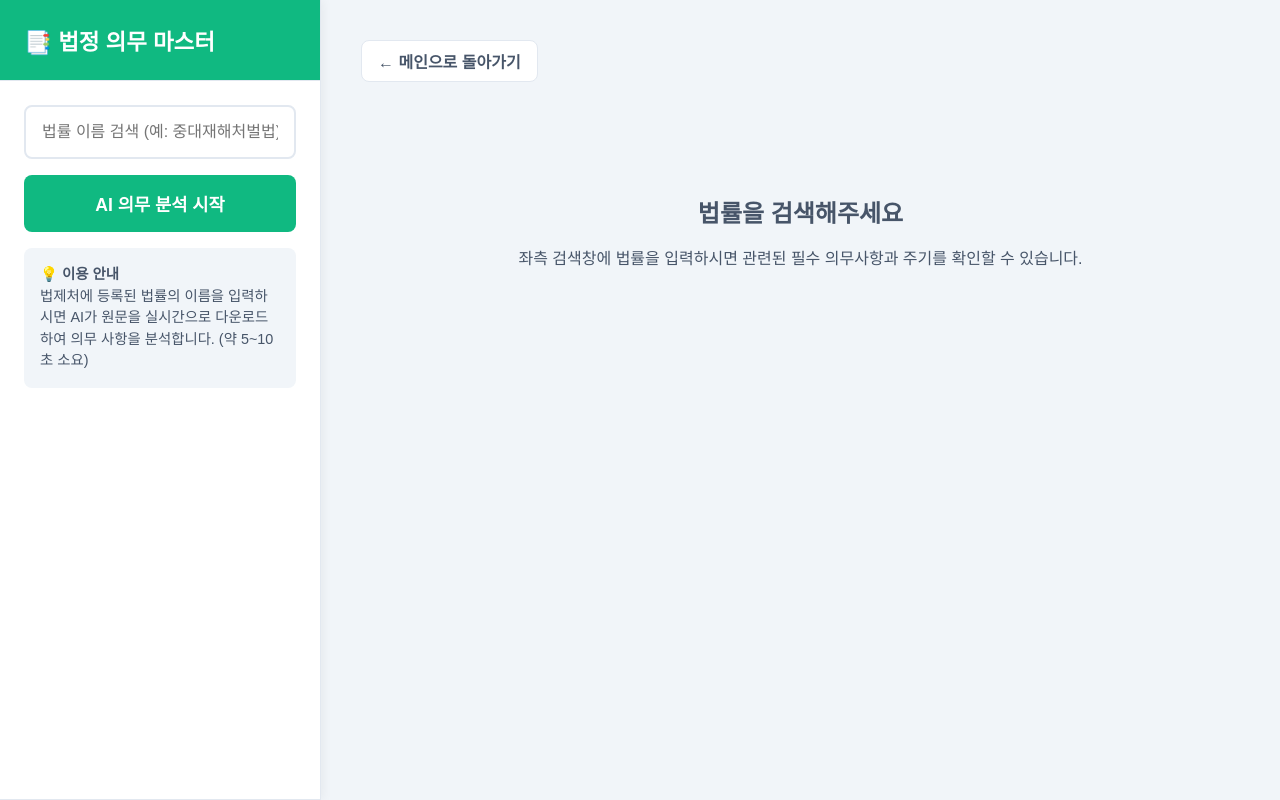
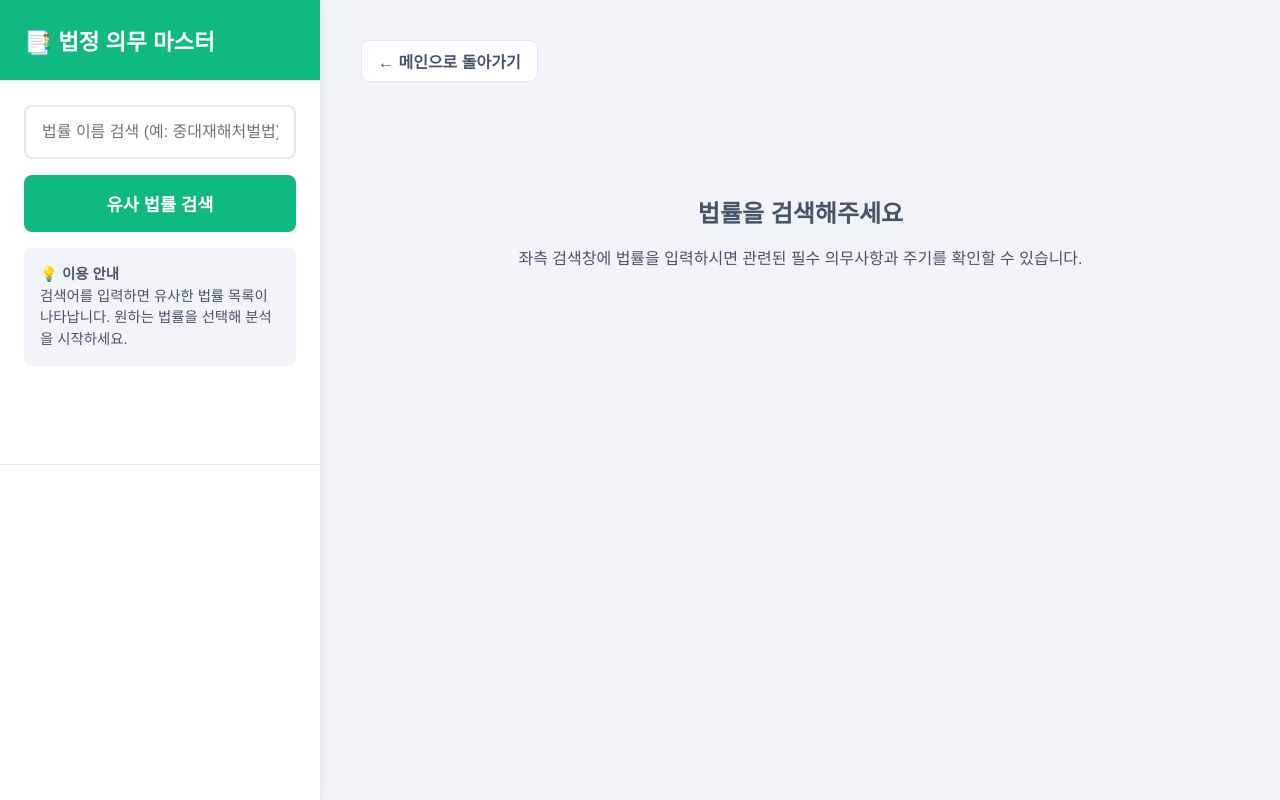
Before and after one commit to ksh8481-lgtm/law-assistant, a Flask app: page /duty_list in a window 1280 px wide. Run offline with Flask 3, Linux system fonts and the light colour scheme; some web fonts are replaced.

Commit message:
fix: Gemini 최신 모델 호환 에러 수정 및 법률 2-Step 검색 UI 개편

```diff
--- a/app.py
+++ b/app.py
@@ -167,23 +167,37 @@ def other_review():
 def duty_list():
     return render_template('duty_list.html')
 
+@app.route('/api/search_law_list', methods=['POST'])
+def search_law_list():
+    data = request.json
+    keyword = data.get('keyword', '').strip()
+    if not keyword:
+        return jsonify({"success": False, "message": "검색어를 입력해주세요."})
+
+    try:
+        search_res = requests.get(f"https://www.law.go.kr/DRF/lawSearch.do?OC={LAW_KEY}&target=law&type=XML&query={urllib.parse.quote(keyword)}", timeout=5)
+        root = ET.fromstring(search_res.text)
+        laws = []
+        for law in root.findall('law'):
+            laws.append({
+                'lsi_seq': law.findtext('법령일련번호'),
+                'law_name': law.findtext('법령명한글')
+            })
+        return jsonify({"success": True, "data": laws})
+    except Exception as e:
+        print("Law List Search Error:", e)
+        return jsonify({"success": False, "message": f"법령 목록 검색 오류: {str(e)}"})
+
 @app.route('/api/search_duties', methods=['POST'])
 def search_duties():
     data = request.json
-    law_name = data.get('law_name', '').strip()
-    if not law_name:
-        return jsonify({"success": False, "message": "법률명을 입력해주세요."})
+    lsi_seq = data.get('lsi_seq', '').strip()
+    exact_law_name = data.get('law_name', '').strip()
+
+    if not lsi_seq or not exact_law_name:
+        return jsonify({"success": False, "message": "법령일련번호 또는 법률명이 누락되었습니다."})
 
     try:
-        search_res = requests.get(f"https://www.law.go.kr/DRF/lawSearch.do?OC={LAW_KEY}&target=law&type=XML&query={urllib.parse.quote(law_name)}", timeout=5)
-        root = ET.fromstring(search_res.text)
-        law_node = root.find('law')
-        if not law_node:
-            return jsonify({"success": False, "message": "검색된 법률이 없습니다. 정확한 이름을 입력해주세요."})
-
-        lsi_seq = law_node.findtext('법령일련번호')
-        exact_law_name = law_node.findtext('법령명한글')
-
         doc_res = requests.get(f"https://www.law.go.kr/DRF/lawService.do?OC={LAW_KEY}&target=law&type=XML&MST={lsi_seq}", timeout=10)
         doc_root = ET.fromstring(doc_res.text)
 
@@ -204,14 +218,16 @@ def search_duties():
             return jsonify({"success": False, "message": "Gemini API 키가 설정되지 않았습니다."})
 
         genai.configure(api_key=GEMINI_KEY)
-        model_name = 'models/gemini-1.5-flash'
         available_models = [m.name for m in genai.list_models() if 'generateContent' in m.supported_generation_methods]
-        for preferred in ['models/gemini-1.5-pro-latest', 'models/gemini-1.5-pro', 'models/gemini-2.0-flash-exp', 'models/gemini-1.5-flash-latest', 'models/gemini-1.5-flash', 'models/gemini-1.0-pro']:
+        model_name = None
+        for preferred in ['models/gemini-2.5-flash', 'models/gemini-2.0-flash', 'models/gemini-2.5-pro', 'models/gemini-1.5-pro', 'models/gemini-1.5-flash']:
             if preferred in available_models:
                 model_name = preferred
                 break
         if not model_name and available_models:
             model_name = available_models[0]
+        elif not model_name:
+            model_name = 'models/gemini-2.5-flash'
 
         model = genai.GenerativeModel(model_name)
         prompt = f"""
--- a/templates/duty_list.html
+++ b/templates/duty_list.html
@@ -103,6 +103,34 @@
             background: var(--bg-color);
             padding: 1rem;
             border-radius: 8px;
+        }
+
+        .law-list {
+            list-style: none;
+            padding: 0;
+            margin: 0;
+            overflow-y: auto;
+            flex: 1;
+        }
+
+        .law-item {
+            padding: 1.2rem 1.5rem;
+            border-bottom: 1px solid var(--border-color);
+            cursor: pointer;
+            transition: all 0.2s;
+            font-weight: 500;
+            color: var(--text-primary);
+        }
+
+        .law-item:hover {
+            background-color: var(--hover-bg);
+        }
+
+        .law-item.active {
+            background-color: var(--hover-bg);
+            border-left: 4px solid var(--primary-color);
+            color: var(--primary-dark);
+            font-weight: 700;
         }
 
         /* Main Content Styling */
@@ -266,12 +294,15 @@
         </div>
         <div class="search-container">
             <input type="text" id="lawSearchInput" class="search-input" placeholder="법률 이름 검색 (예: 중대재해처벌법)">
-            <button id="searchBtn" class="search-btn">AI 의무 분석 시작</button>
+            <button id="searchBtn" class="search-btn">유사 법률 검색</button>
             <div class="search-help">
                 💡 <b>이용 안내</b><br>
-                법제처에 등록된 법률의 이름을 입력하시면 AI가 원문을 실시간으로 다운로드하여 의무 사항을 분석합니다. (약 5~10초 소요)
+                검색어를 입력하면 유사한 법률 목록이 나타납니다. 원하는 법률을 선택해 분석을 시작하세요.
             </div>
         </div>
+        <ul class="law-list" id="lawList">
+            <!-- Laws will be injected here -->
+        </ul>
     </aside>
 
     <main class="main-content">
@@ -291,20 +322,70 @@
         document.addEventListener('DOMContentLoaded', () => {
             const searchInput = document.getElementById('lawSearchInput');
             const searchBtn = document.getElementById('searchBtn');
+            const lawListEl = document.getElementById('lawList');
             const contentArea = document.getElementById('contentArea');
 
-            async function performSearch() {
-                const lawName = searchInput.value.trim();
-                if (!lawName) {
+            // 1. 법률 리스트 검색
+            async function searchLawList() {
+                const keyword = searchInput.value.trim();
+                if (!keyword) {
                     alert("검색할 법률 이름을 입력해주세요.");
                     return;
                 }
 
-                // Show Loading
+                searchBtn.disabled = true;
+                searchBtn.textContent = "검색 중...";
+                lawListEl.innerHTML = '<li class="law-item" style="text-align:center; color:var(--text-secondary);">법령 검색 중...</li>';
+
+                try {
+                    const response = await fetch('/api/search_law_list', {
+                        method: 'POST',
+                        headers: { 'Content-Type': 'application/json' },
+                        body: JSON.stringify({ keyword: keyword })
+                    });
+
+                    const result = await response.json();
+
+                    if (result.success) {
+                        renderLawList(result.data);
+                    } else {
+                        lawListEl.innerHTML = `<li class="law-item" style="color:red;">오류: ${result.message}</li>`;
+                    }
+                } catch (err) {
+                    console.error("Law list search failed:", err);
+                    lawListEl.innerHTML = `<li class="law-item" style="color:red;">네트워크 오류가 발생했습니다.</li>`;
+                } finally {
+                    searchBtn.disabled = false;
+                    searchBtn.textContent = "유사 법률 검색";
+                }
+            }
+
+            function renderLawList(laws) {
+                lawListEl.innerHTML = '';
+                if (!laws || laws.length === 0) {
+                    lawListEl.innerHTML = '<li class="law-item" style="text-align:center; color:var(--text-secondary);">검색 결과가 없습니다.</li>';
+                    return;
+                }
+
+                laws.forEach(law => {
+                    const li = document.createElement('li');
+                    li.className = 'law-item';
+                    li.textContent = law.law_name;
+                    li.onclick = () => {
+                        document.querySelectorAll('.law-item').forEach(el => el.classList.remove('active'));
+                        li.classList.add('active');
+                        analyzeDuties(law.lsi_seq, law.law_name);
+                    };
+                    lawListEl.appendChild(li);
+                });
+            }
+
+            // 2. 선택한 법률의 의무 사항 AI 분석
+            async function analyzeDuties(lsi_seq, law_name) {
                 contentArea.innerHTML = `
                     <div class="empty-state">
                         <div class="spinner"></div>
-                        <h2>법제처 원문 연동 및 AI 분석 중...</h2>
+                        <h2>[${law_name}]<br>법제처 원문 다운로드 및 AI 분석 중...</h2>
                         <p>법령의 내용이 많을 경우 최대 10초까지 소요될 수 있습니다. 잠시만 기다려주세요.</p>
                     </div>
                 `;
@@ -313,7 +394,7 @@
                     const response = await fetch('/api/search_duties', {
                         method: 'POST',
                         headers: { 'Content-Type': 'application/json' },
-                        body: JSON.stringify({ law_name: lawName })
+                        body: JSON.stringify({ lsi_seq: lsi_seq, law_name: law_name })
                     });
 
                     const result = await response.json();
@@ -324,14 +405,14 @@
                         contentArea.innerHTML = `<div class="empty-state"><h2>오류가 발생했습니다.</h2><p>${result.message}</p></div>`;
                     }
                 } catch (err) {
-                    console.error("Search failed:", err);
+                    console.error("Duty analysis failed:", err);
                     contentArea.innerHTML = `<div class="empty-state"><h2>네트워크 오류가 발생했습니다.</h2></div>`;
                 }
             }
 
-            searchBtn.addEventListener('click', performSearch);
+            searchBtn.addEventListener('click', searchLawList);
             searchInput.addEventListener('keydown', (e) => {
-                if (e.key === 'Enter') performSearch();
+                if (e.key === 'Enter') searchLawList();
             });
 
             function renderDuties(data) {
```
